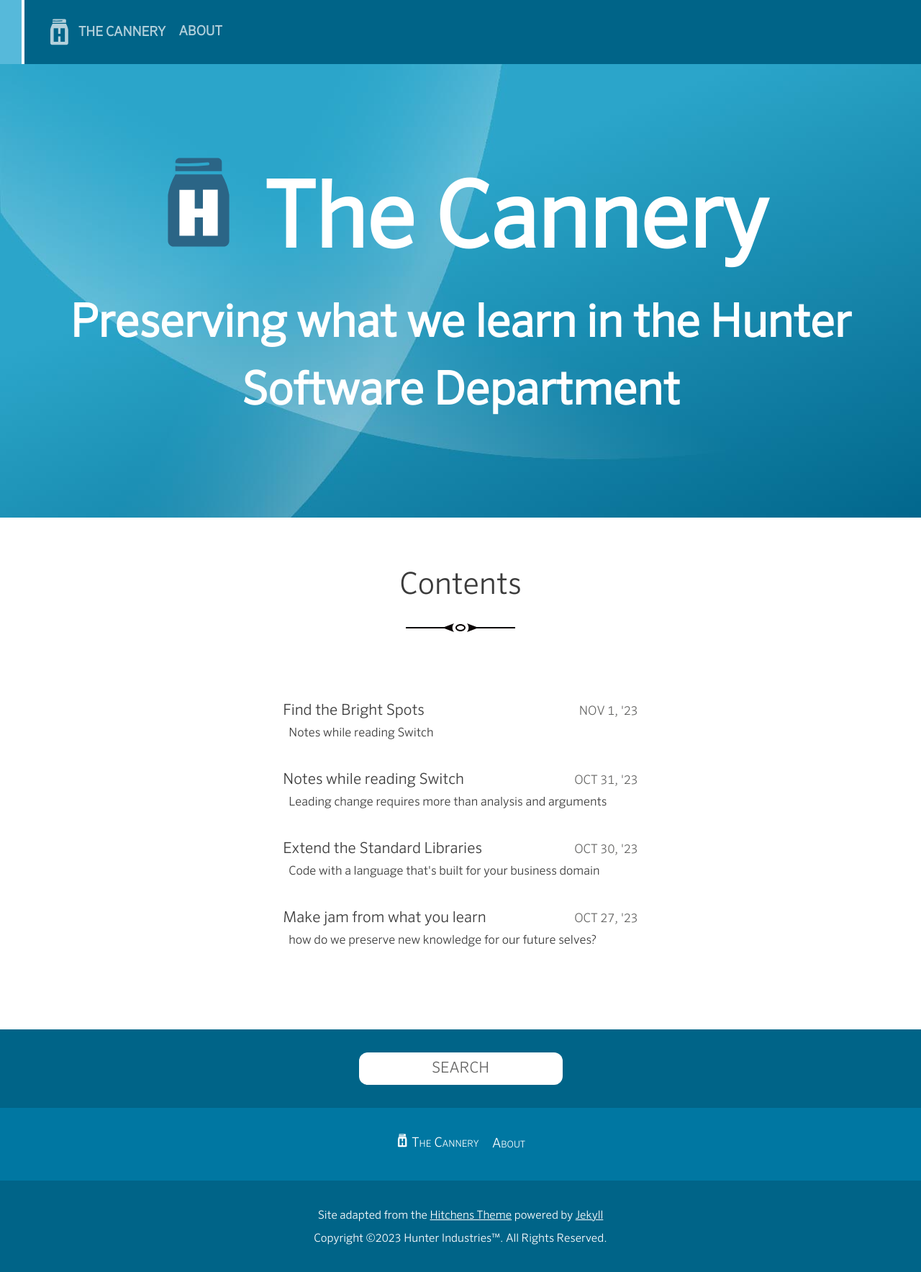
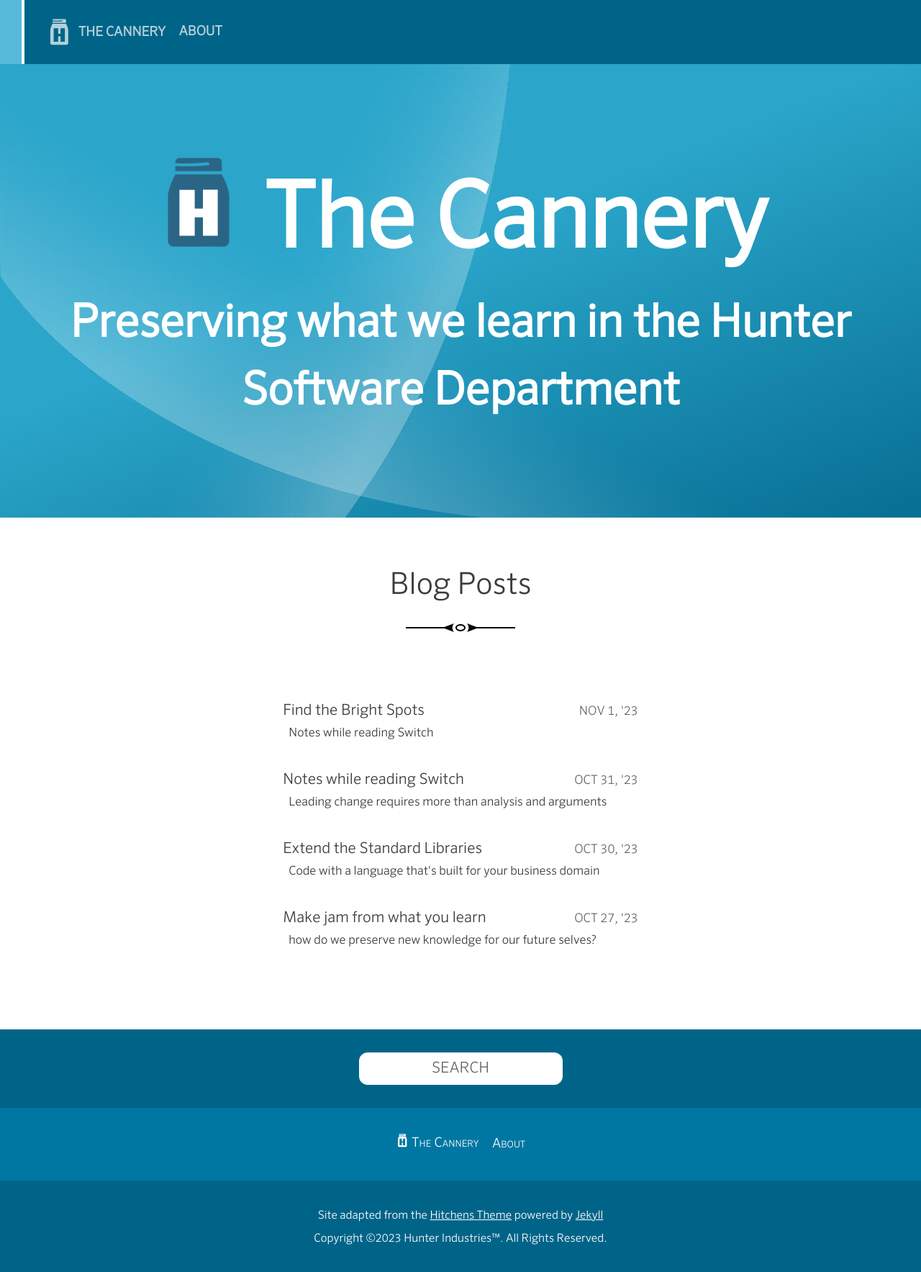
Before and after one commit to alexbird-hunterindustries/blog, a Jekyll site: the page built from index.html, in a window 1280 px wide. Shown: the whole page at 72% size. Built offline with Jekyll 4.4.1, drawn with Linux system fonts in a browser that asks for light colours; the list of posts is cut into pages by our own code.

Commit message:
Update page title from Contents to Blog Posts; slightly improve pagination styling

```diff
--- a/_config.yml
+++ b/_config.yml
@@ -16,5 +16,5 @@
 plugins:
   - jekyll-paginate
 
-paginate: 10
+paginate: 20
 paginate_path: "/page/:num/"
--- a/_layouts/home.html
+++ b/_layouts/home.html
@@ -2,13 +2,11 @@
 layout: default
 ---
 
-{% if site.data.menu and site.paginate and site.paginate_path and paginator.page > 1 %}
-  {% include menu.html %}
-{% elsif site.paginate and site.paginate_path and paginator.page > 1 %}
-  {% include back-link.html %}
+{% include menu.html class="appbar" %}
+
+{% if site.paginate and site.paginate_path and paginator.page > 1 %}
 {% else %}
   <header class="site-masthead">
-    {% include menu.html class="appbar" %}
     {% if site.title %}
       <h1>
         <img class='site-logo' src="{{ site.baseurl }}/{{ site.icon_svg }}" />
@@ -27,9 +25,9 @@
 
   <h1 class="content-title divided">
     {% if site.paginate and site.paginate_path and paginator.page > 1 %}
-      Page {{ paginator.page }}
+      Blog Posts (Page {{ paginator.page }})
     {% else %}
-      Contents
+      Blog Posts
     {% endif %}
   </h1>
 
--- a/_sass/_article.scss
+++ b/_sass/_article.scss
@@ -72,7 +72,10 @@
 }
 
 .back-link {
-  display: inline-block;
+  display: block;
+  width: 100%;
+  background-color: $color-hunter-otherblue;
+  color: $color-hunter-white;
   font-size: .75em;
   padding: 1em;
   text-decoration: none;
--- a/_sass/_masthead.scss
+++ b/_sass/_masthead.scss
@@ -11,8 +11,9 @@
   color: $color-hunter-white;
   font-size: 3em;
   margin-bottom: 0;
-  margin-top: 1em;
   padding: 0 2rem;
+  padding-top: 1em;
+  margin-top: 0;
   @media (min-width: $on-tablet) {
     font-size: 6em;
   }
--- a/_sass/_variables.scss
+++ b/_sass/_variables.scss
@@ -1,6 +1,7 @@
 /* Hunter Brand Guide: https://hunterindustries365.sharepoint.com/sites/fin/Shared%20Documents/Forms/AllItems.aspx?id=%2Fsites%2Ffin%2FShared%20Documents%2FHunterBrandBook%5FInteractive%2Epdf&parent=%2Fsites%2Ffin%2FShared%20Documents */
 $color-hunter-white:  #FFFFFF;
 $color-hunter-blue:   #006488;
+$color-hunter-otherblue: #194561; /* for drawer under appbar */
 $color-hunter-gray-9: #3B3B3B;
 $color-hunter-gray-8: #50504F;
 $color-hunter-gray-7: #656564;
```
